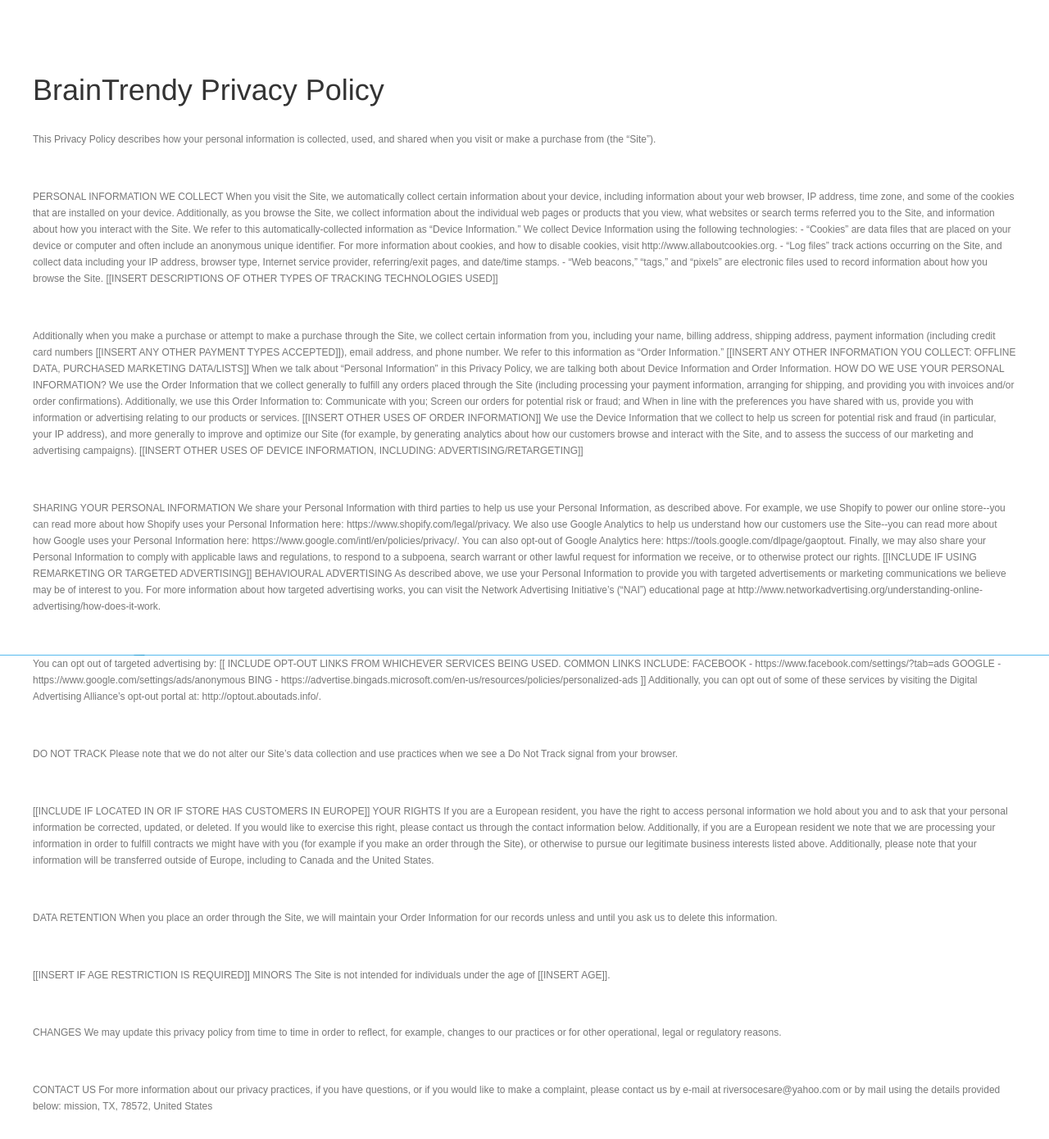
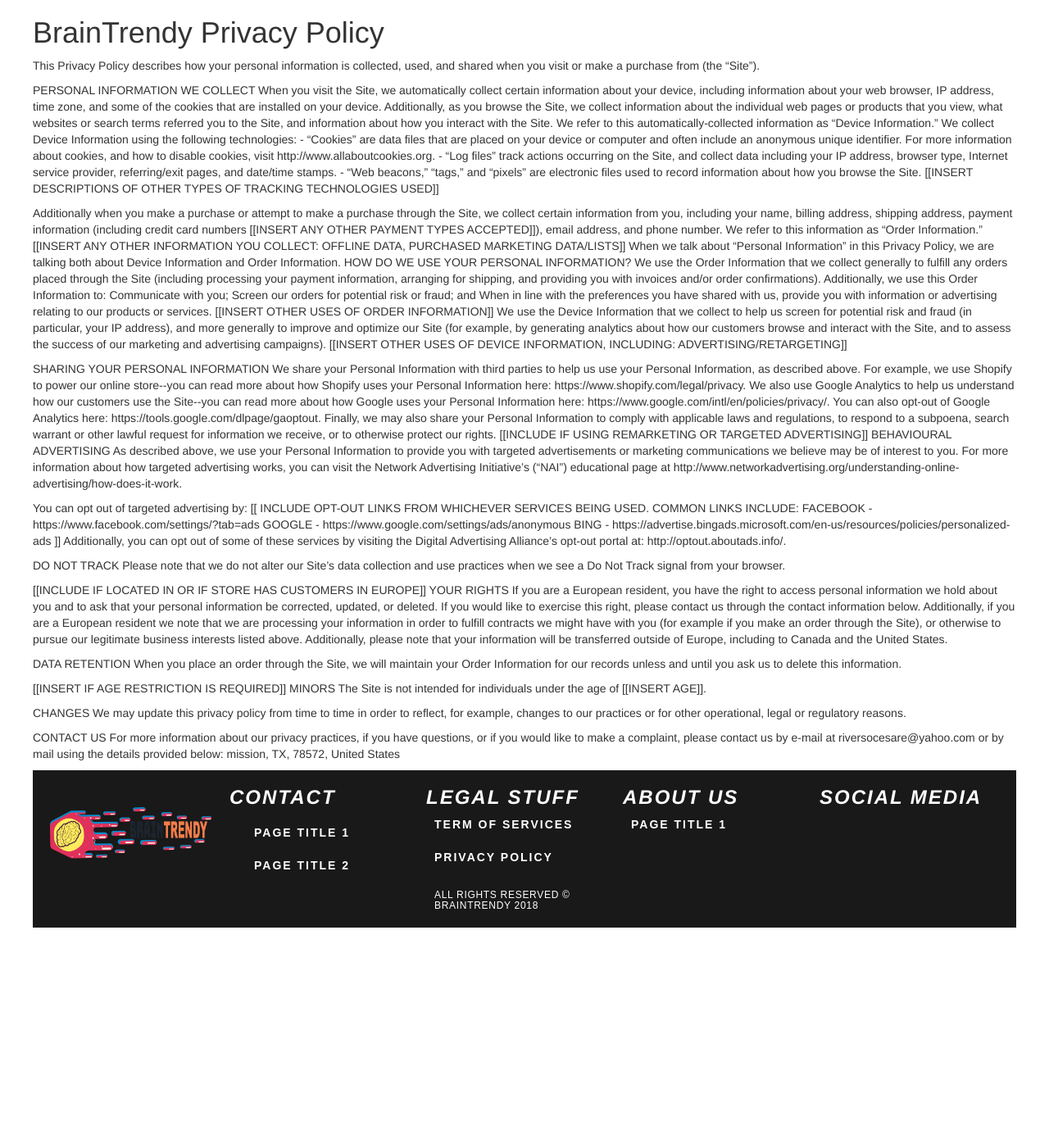
Before and after one commit to jgomez8558/Project_Scorpio, a PHP site: page /pp.php in a window 1280 px wide. Shown: the whole page at 82% size. After the commit the page ends 1132 px from the top, so only its background shows below. Run offline with PHP 8.4, Linux system fonts and the light colour scheme; some libraries are stand-ins or nearby versions.

Commit message:
Merge branch 'master' into Chess
dot particles , footer replaced redesigned , conflicts fixed

```diff
--- a/footer.css
+++ b/footer.css
@@ -1,90 +1,14 @@
-@import url(https://fonts.googleapis.com/css?family=Source+Sans+Pro:300,400);
 
-.footer #button{
-	width:100%;
-	height:35px;
-	border: transparnt  12px solid;
-	border-radius:85px;
-	margin:0 auto;
-	position:relative;
-	-webkit-transition: all 1s ease;
-    -moz-transition: all 1s ease;
-    -o-transition: all 1s ease;
-    -ms-transition: all 1s ease;
-    transition: all 1s ease;
-}
-.footer #button:hover{
-	width:35px;
-	height:100px;
-	border: #3A3A3A 12px solid;
-	-webkit-transition: all 1s ease;
-    -moz-transition: all 1s ease;
-    -o-transition: all 1s ease;
-    -ms-transition: all 1s ease;
-    transition: all 1s ease;
-	position:relative;
-}
-.footer {
-	bottom:0;
-	left:0;
-	position:fixed;
-    width: 100%;
-    height: .1em;
-    overflow:hidden;
-    margin:0 auto;
-	-webkit-transition: all 1s ease;
-    -moz-transition: all 1s ease;
-    -o-transition: all 1s ease;
-    -ms-transition: all 1s ease;
-    transition: all 1s ease;
-	z-index:999;
-}
-.footer:hover {
-	-webkit-transition: all 1s ease;
-    -moz-transition: all 1s ease;
-    -o-transition: all 1s ease;
-    -ms-transition: all 1s ease;
-    transition: all 1s ease;
-	height: 10em;
-}
-.footer #container{
-	margin-top:-45px;
-	width:100%;
-height:100%;
-  position:relative;
-  top:0;
-  left:0;
-
-}
-.footer #cont{
-  position:relative;
-  top:-45px;
-
-	width:100%;
-	height:auto;
-	margin:0 auto;
-}
-.footer_center{
-	width:100%;
-
-  text-align:center;
-}
-.footer h3{
-	font-family: 'Helvetica';
-
-	margin-top:70px;
-
-}
 
 /* HTML Set up */
 footer {
-  background: #56baed;
+  background: #191919;
   color: #fff;
   margin: 0;
 
 }
 footer .centered {
-  max-width: 1200px;
+  max-width: 100%;
   margin: 0 auto;
   display: flex;
   justify-content: space-between;
@@ -93,7 +17,7 @@ footer .centered .footer-logo {
   width: 20%;
 }
 footer .centered .footer-logo img.logo {
-  padding: 40px 20px 10px 20px;
+  padding: 30px 20px 10px 20px;
   max-width: 100%;
 }
 footer .centered .footer-contact {
--- a/home.css
+++ b/home.css
@@ -17,11 +17,11 @@
   min-height: 100vh;
   }
 
-  .body-text {
+  /* .body-text {
   position: relative;
   z-index: 10;
   padding-top: 7rem;
-  }
+  } */
   /* h1 {
     font-family: sans-serif;
     letter-spacing: 0.1rem;
@@ -29,7 +29,7 @@
     padding-top: 2rem;
   } */
 
-  p {
+  #p {
     font-size: 1.2rem;
     font-family: sans-serif;
     color: #777;
--- a/home.js
+++ b/home.js
@@ -9,7 +9,6 @@ $(function(){
     });
   });
 
-
   $(function() {
     $('.footer-links-holder h3').click(function () {
       $(this).parent().toggleClass('active');
```
Also changed, not shown: other parts of footer.css (+31 -8 lines), dots.css (added, +23 -0 lines), dots.js (added, +21 -0 lines), footer.php (deleted, +0 -14 lines), home.php (+32 -37 lines).
